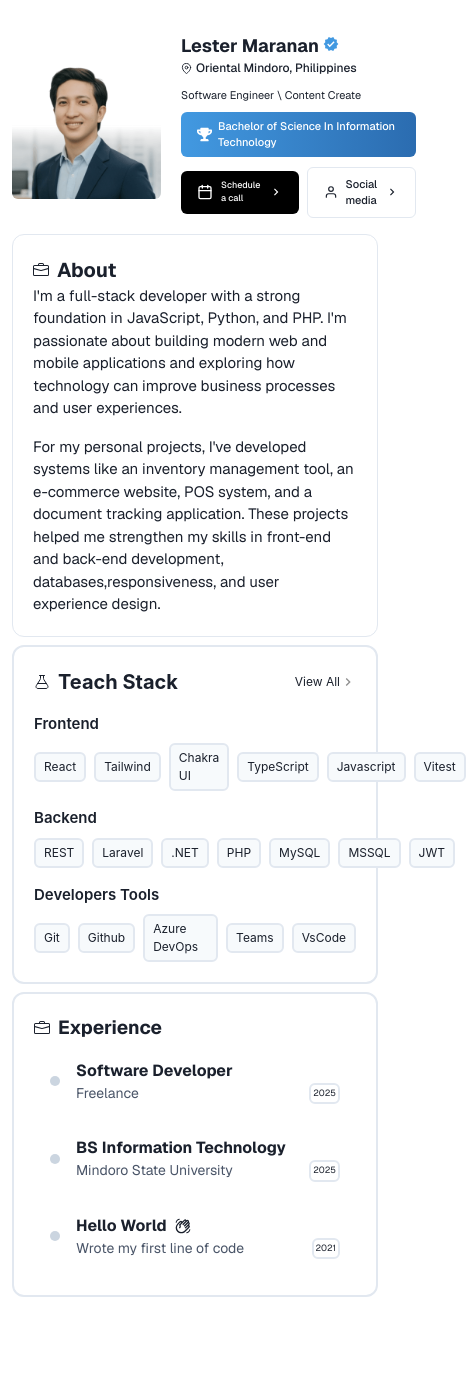
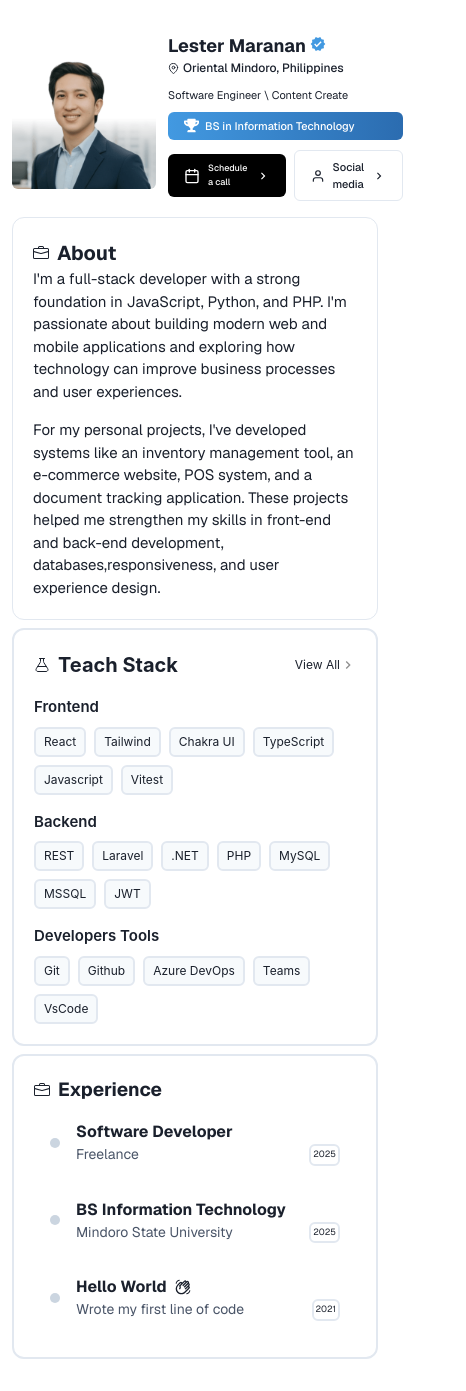
Before and after one commit to mlesterpal30/portfolio, a React (Vite) app: page / in a window 390 px wide. Shown: the whole page, 466 px wide, since content can reach past the window. Before the commit the page ends 1329 px from the top, so only its background shows below. Built offline with nearby package versions, Linux system fonts and the light colour scheme.

Commit message:
Test 3 for responsiveness

```diff
--- a/src/components/Hero.tsx
+++ b/src/components/Hero.tsx
@@ -7,13 +7,17 @@ import { MdVerified } from "react-icons/md";
 
 const Hero = () => {
 	return (
-		<HStack className="font-geist" w="full" columnGap="3">
+		<HStack
+			className="font-geist"
+			w="full"
+			columnGap={{ md: "3", base: "1" }}
+		>
 			{/* Left */}
 			<Box flexShrink={0}>
 				<Image
 					src={myPicture}
 					boxSize={{
-						base: "149px",
+						base: "144px",
 						md: "205px",
 					}}
 					rounded="6px"
@@ -75,13 +79,19 @@ const Hero = () => {
 					>
 						<Icon as={FaTrophy} boxSize="15px" color="white" />
 						<Text
-							fontSize={{
-								base: "11px",
-								md: "14px",
-							}}
+							fontSize={{ base: "11px", md: "14px" }}
 							flexWrap="wrap"
+							display={{ base: "none", md: "block" }}
 						>
-							Bachelor of Science In Information Technology
+							Bachelor of Science in Information Technology
+						</Text>
+
+						<Text
+							fontSize={{ base: "11px", md: "14px" }}
+							flexWrap="wrap"
+							display={{ base: "block", md: "none" }}
+						>
+							BS in Information Technology
 						</Text>
 					</Flex>
 				</Stack>
--- a/src/components/TechStack.tsx
+++ b/src/components/TechStack.tsx
@@ -29,7 +29,7 @@ const TechStack = () => {
 				<Text fontSize="15px" fontWeight="600">
 					Frontend
 				</Text>
-				<HStack fontSize="12px" spacing="2">
+				<HStack fontSize="12px" spacing="2" flexWrap="wrap">
 					{[
 						"React",
 						"Tailwind",
@@ -58,7 +58,7 @@ const TechStack = () => {
 				<Text fontSize="15px" fontWeight="600">
 					Backend
 				</Text>
-				<HStack fontSize="12px" spacing="2">
+				<HStack fontSize="12px" spacing="2" flexWrap="wrap">
 					{["REST", "Laravel", ".NET", "PHP", "MySQL", "MSSQL", "JWT"].map(
 						(tech) => (
 							<WrapItem key={tech}>
@@ -82,10 +82,9 @@ const TechStack = () => {
 				<Text fontSize="15px" fontWeight="600">
 					Developers Tools
 				</Text>
-				<HStack fontSize="12px" spacing="2">
+				<HStack fontSize="12px" spacing="2" flexWrap="wrap">
 					{["Git", "Github", "Azure DevOps", "Teams", "VsCode"].map(
 						(tech) => (
-							<WrapItem key={tech}>
 							<Box
 								key={tech}
 								rounded="md"
@@ -97,7 +96,6 @@ const TechStack = () => {
 							>
 								{tech}
 							</Box>
-							</WrapItem>
 						)
 					)}
 				</HStack>
```
Lines whose indentation alone changed are shown as unchanged.
